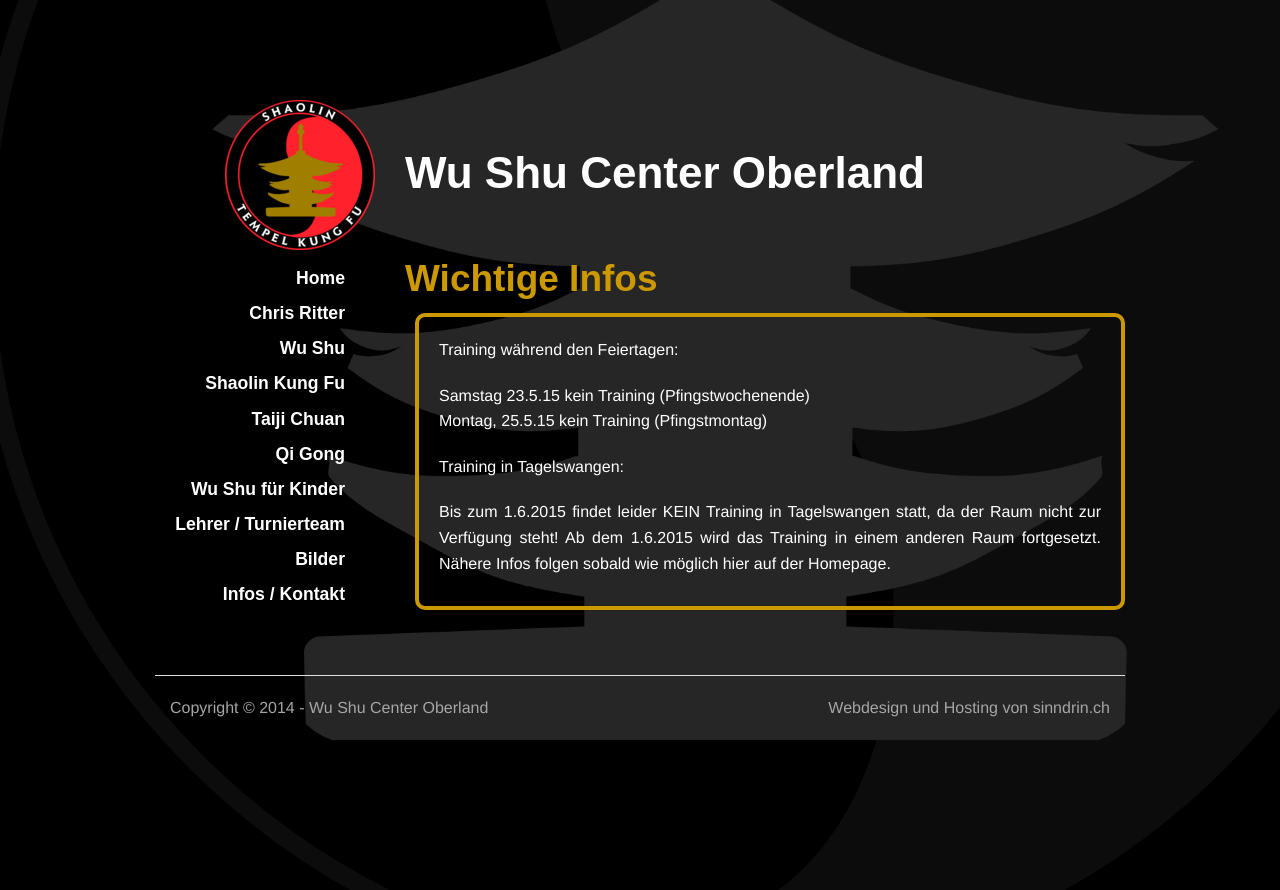
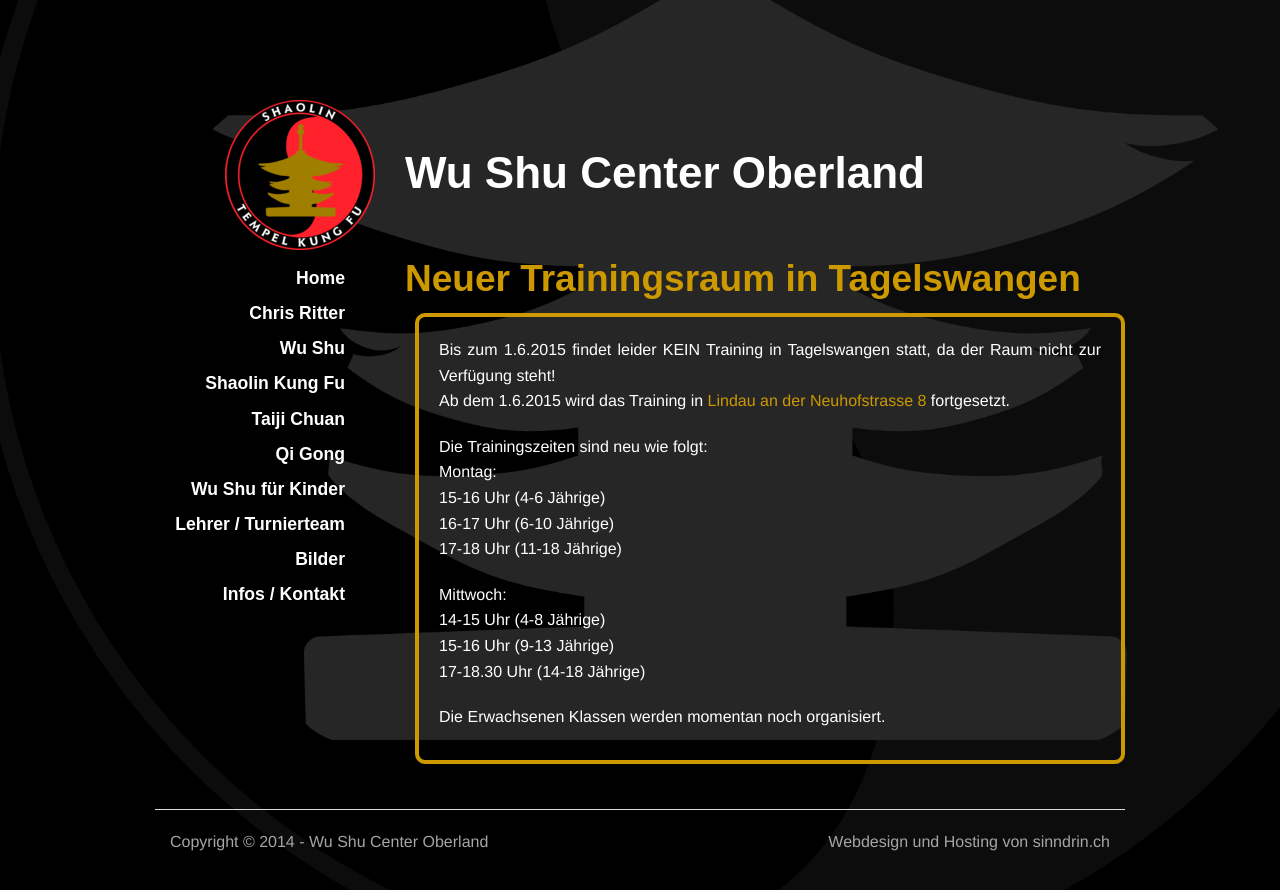
Before and after one commit to wu-shu/wu-shu.github.io, a Jekyll site: the page built from aktuell/index.md, in a window 1280 px wide. Shown: the top 890 px of the page. Built offline with Jekyll 4.4.1, drawn with Linux system fonts in a browser that asks for light colours; some web fonts are replaced; Markdown is read by kramdown in place of the engine named in the settings; comment, search, counter and statistics services are not loaded.

Commit message:
Training in Tagelswangen

```diff
--- a/_layouts/splashscreen.html
+++ b/_layouts/splashscreen.html
@@ -44,12 +44,12 @@
     <ul class="side-nav splashscreen hide-for-small">
       {% include navigation.html %}
       <!--Newsbox-->
-      <li style="margin-left: 640px; margin-top: -340px;"><a class="newsbox" href="/aktuell/"><div id="newsbox-image"></div>Wichtige<br>Infos</a></li>
+      <li style="margin-left: 640px; margin-top: -340px;"><a class="newsbox" href="/aktuell/"><div id="newsbox-image"></div>Training in<br>Tagelswangen</a></li>
     </ul>
     <!-- Navigation for small -->
     <ul class="side-nav show-for-small" style="text-align: center;">
       <!--Newsbox-->
-      <li style="z-index:-1;"><a class="newsbox" href="/aktuell/" style="margin-left: auto; margin-right: auto; margin-top: 40px; margin-bottom: 40px;"><div id="newsbox-image"></div>Wichtige&shy;Infos</a></li>
+      <li style="z-index:-1;"><a class="newsbox" href="/aktuell/" style="margin-left: auto; margin-right: auto; margin-top: 40px; margin-bottom: 40px;"><div id="newsbox-image"></div>Training in&shy;Tagelswangen</a></li>
       {% include navigation.html %}
      </ul>
   </div>
--- a/aktuell/index.md
+++ b/aktuell/index.md
@@ -1,14 +1,21 @@
 ---
 layout: default
-title: Wichtige Infos
+title: Neuer Trainingsraum in Tagelswangen
 ---
 
-Training während den Feiertagen:
+Bis zum 1.6.2015 findet leider KEIN Training in Tagelswangen statt, da der Raum nicht zur Verfügung steht!<br>
+Ab dem 1.6.2015 wird das Training in [Lindau an der Neuhofstrasse 8](https://www.google.ch/maps/place/Neuhofstrasse+8,+8315+Lindau/@47.44105,8.6722886,17z/data=!4m7!1m4!3m3!1s0x479a98af513cebaf:0x99a43418b48f32b!2sNeuhofstrasse+8,+8315+Lindau!3b1!3m1!1s0x479a98af513cebaf:0x99a43418b48f32b) fortgesetzt.
 
-Samstag 23.5.15 kein Training (Pfingstwochenende)<br>
-Montag, 25.5.15 kein Training (Pfingstmontag)
+Die Trainingszeiten sind neu wie folgt:<br>
+Montag:<br>
+15-16 Uhr (4-6 Jährige)<br>
+16-17 Uhr (6-10 Jährige)<br>
+17-18 Uhr (11-18 Jährige)<br>
 
-Training in Tagelswangen:
 
-Bis zum 1.6.2015 findet leider KEIN Training in Tagelswangen statt, da der Raum nicht zur Verfügung steht!
-Ab dem 1.6.2015 wird das Training in einem anderen Raum fortgesetzt. Nähere Infos folgen sobald wie möglich hier auf der Homepage.
+Mittwoch: <br>
+14-15 Uhr (4-8 Jährige)<br>
+15-16 Uhr (9-13 Jährige)<br>
+17-18.30 Uhr (14-18 Jährige)<br>
+
+Die Erwachsenen Klassen werden momentan noch organisiert.
```
Also changed, not shown: 1 other file.
